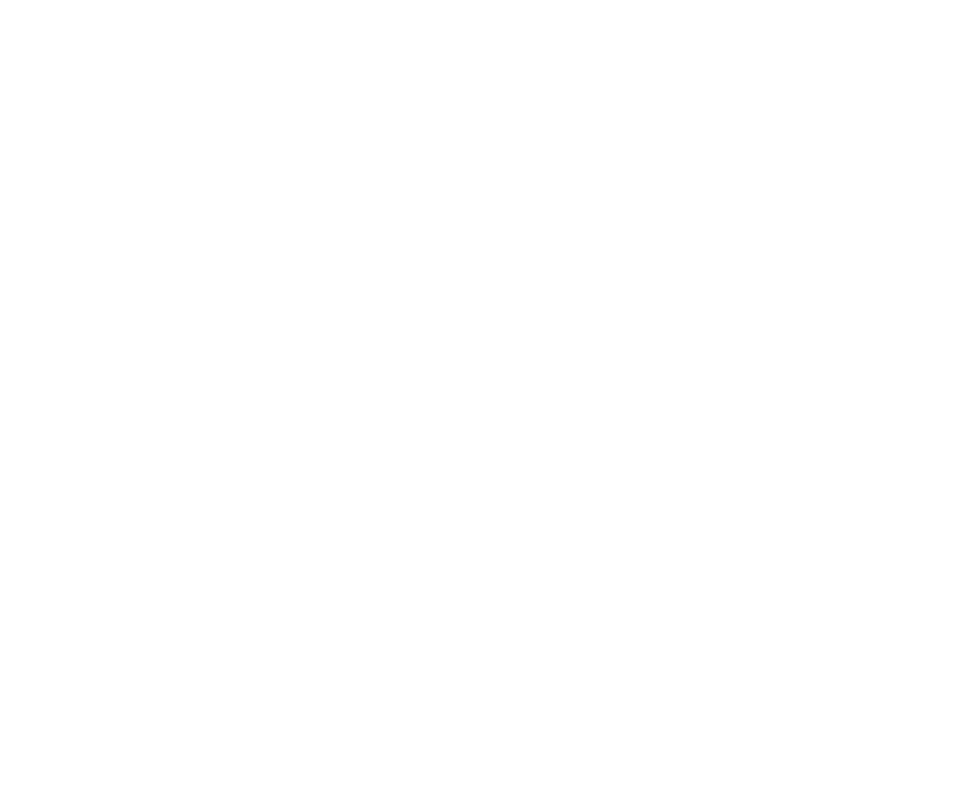
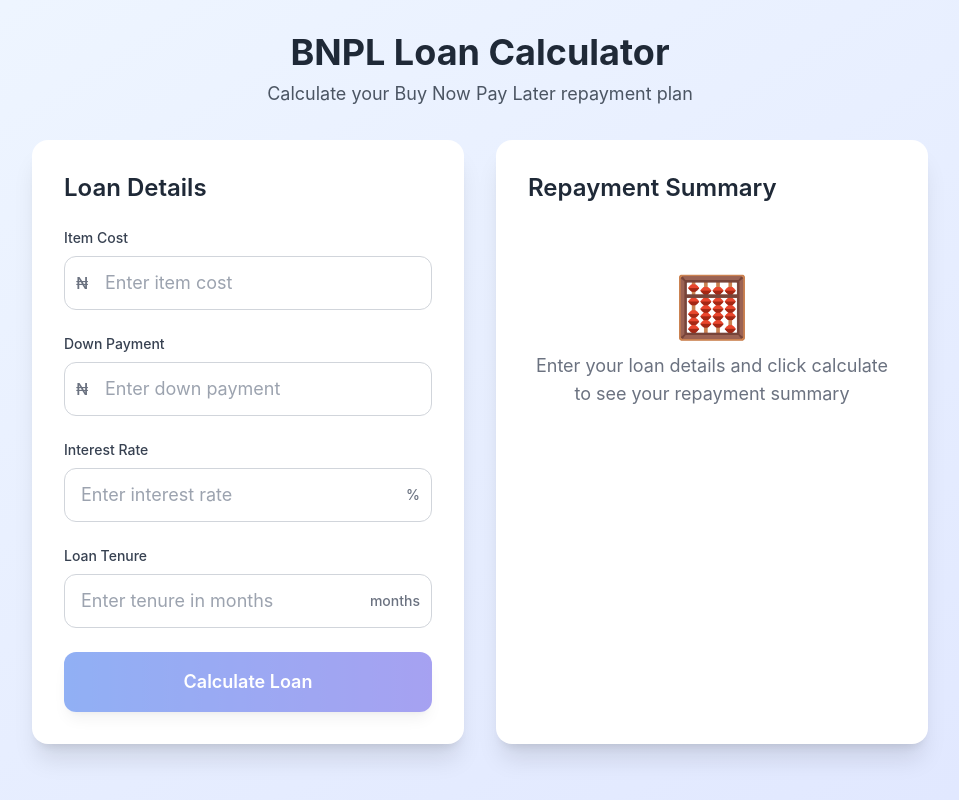
Before and after one commit to Apex10A/bnpl-calculatorr, a Next.js app: page / in a window 1280 px wide. Shown: the whole page, without its empty margins (160-1119 px from the left). Built offline with nearby package versions, Linux system fonts and the light colour scheme.

Commit message:
feat: created bnpl calculator

```diff
--- a/src/app/globals.css
+++ b/src/app/globals.css
@@ -3,25 +3,65 @@
 @tailwind utilities;
 
 :root {
-  --background: #ffffff;
-  --foreground: #171717;
+  --foreground-rgb: 0, 0, 0;
+  --background-start-rgb: 214, 219, 220;
+  --background-end-rgb: 255, 255, 255;
 }
 
-@media (prefers-color-scheme: dark) {
-  :root {
-    --background: #0a0a0a;
-    --foreground: #ededed;
-  }
+* {
+  box-sizing: border-box;
+  padding: 0;
+  margin: 0;
+}
+
+html,
+body {
+  max-width: 100vw;
+  overflow-x: hidden;
+  font-family: 'Inter', system-ui, sans-serif;
 }
 
 body {
-  color: var(--foreground);
-  background: var(--background);
-  font-family: Arial, Helvetica, sans-serif;
+  color: rgb(var(--foreground-rgb));
+  background: linear-gradient(
+      to bottom,
+      transparent,
+      rgb(var(--background-end-rgb))
+    )
+    rgb(var(--background-start-rgb));
 }
 
-@layer utilities {
-  .text-balance {
-    text-wrap: balance;
-  }
+a {
+  color: inherit;
+  text-decoration: none;
 }
+
+/* Custom scrollbar */
+::-webkit-scrollbar {
+  width: 6px;
+}
+
+::-webkit-scrollbar-track {
+  background: #f1f1f1;
+  border-radius: 10px;
+}
+
+::-webkit-scrollbar-thumb {
+  background: #c1c1c1;
+  border-radius: 10px;
+}
+
+::-webkit-scrollbar-thumb:hover {
+  background: #a8a8a8;
+}
+
+/* Input number spinner removal */
+input[type=number]::-webkit-outer-spin-button,
+input[type=number]::-webkit-inner-spin-button {
+  -webkit-appearance: none;
+  margin: 0;
+}
+
+input[type=number] {
+  -moz-appearance: textfield;
+}
--- a/src/app/page.tsx
+++ b/src/app/page.tsx
@@ -28,7 +28,7 @@
   const isFormValid = itemCost && downPayment && interestRate && tenure;
 
   return (
-    <div className="min-h-screen bg-gradient-to-br from-blue-50 to-indigo-100 py-8 px-4 hidden">
+    <div className="min-h-screen bg-gradient-to-br from-blue-50 to-indigo-100 py-8 px-4">
       <div className="max-w-4xl mx-auto">
         {/* Header */}
         <div className="text-center mb-8">
@@ -152,9 +152,9 @@
         </div>
 
         {/* Footer */}
-        <div className="text-center mt-8 text-gray-600">
+        {/* <div className="text-center mt-8 text-gray-600">
           <p>Built with Next.js, TypeScript & TailwindCSS</p>
-        </div>
+        </div> */}
       </div>
     </div>
   );
```
